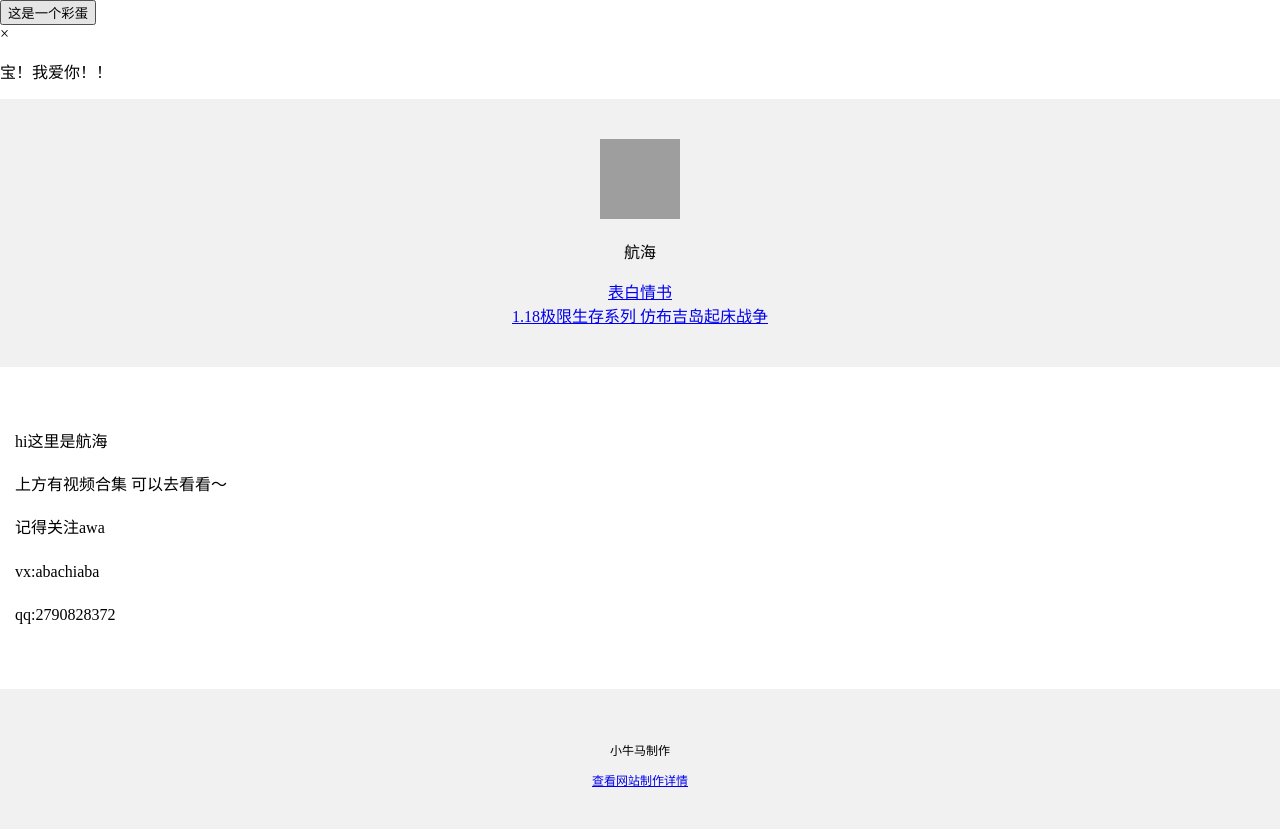
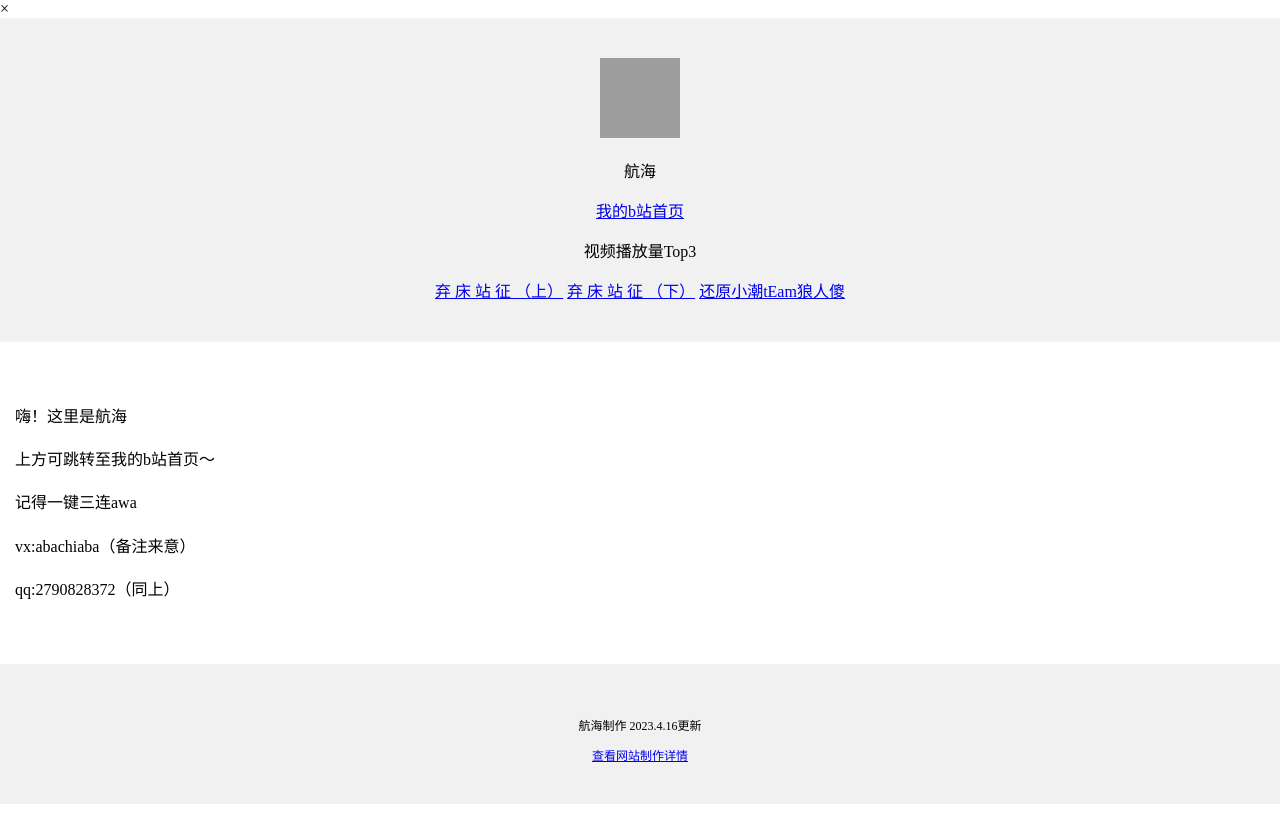
Before and after one commit to woshihanghai/bakachimaka, a plain HTML site: page index.html in a window 1280 px wide. After the commit the page ends 804 px from the top, so only its background shows below. Drawn offline with Linux system fonts and the light colour scheme; grey boxes are pictures that could not be loaded.

Commit message:
Update index.html

```diff
--- a/index.html
+++ b/index.html
@@ -11,14 +11,11 @@
     </style>
   </head>
   <body>
-    <button id="myBtn">这是一个彩蛋</button>
     <div id="myModal" class="modal">
 
         <div class="modal-content">
 
           <span class="close">&times;</span>
-
-          <p>宝！我爱你！！</p>
 
         </div>
 
@@ -31,9 +28,11 @@
     >
       <img alt="诶呀呀，图片无法显示了呢" src="https://s1.ax1x.com/2022/07/29/vPiZjI.jpg" width="80px" height="80px">
       <p>航海</p>
-      <a href="https://woshihanghai.github.io/makabaka/confession.html">表白情书</a><br>
-      <a href="https://woshihanghai.github.io/makabaka/extremity.html"> 1.18极限生存系列 </a>
-      <a href="https://woshihanghai.github.io/makabaka/bed.html">仿布吉岛起床战争</a>
+      <a href="https://b23.tv/AAlZXHZ">我的b站首页</a><br>
+      <p>视频播放量Top3</p>
+      <a href="https://b23.tv/JjgPrms">弃 床 站 征 （上）</a>
+      <a href="https://b23.tv/r0GSaIB">弃 床 站 征 （下）</a>
+      <a href="https://b23.tv/NAHCdIb">还原小潮tEam狼人傻</a>
 
 
     </div>
@@ -44,11 +43,11 @@
       line-height:1.7;
       "
     >
-      <p>hi这里是航海</p>
-      <p>上方有视频合集 可以去看看～</p>
-      <p>记得关注awa</p>
-      <p>vx:abachiaba</p>
-      <p>qq:2790828372</p>
+      <p>    嗨！这里是航海</p>
+      <p>    上方可跳转至我的b站首页～</p>
+      <p>    记得一键三连awa</p>
+      <p>    vx:abachiaba（备注来意）</p>
+      <p>    qq:2790828372（同上）</p>
     </div>
 
     <div style="
@@ -58,8 +57,8 @@
       font-size: 12px
     "
     >
-      <p>小牛马制作</p>
-      <a href="https://woshihanghai.github.io/makabaka/details.html">查看网站制作详情</a>
+      <p>航海制作  2023.4.16更新</p>
+      <a href="https://woshihanghai.github.io/bakachimaka/details.html">查看网站制作详情</a>
 
 
     </div>
```
